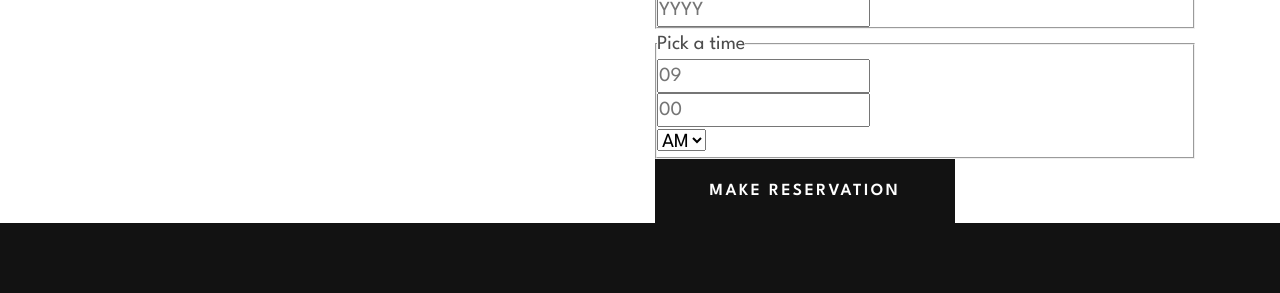
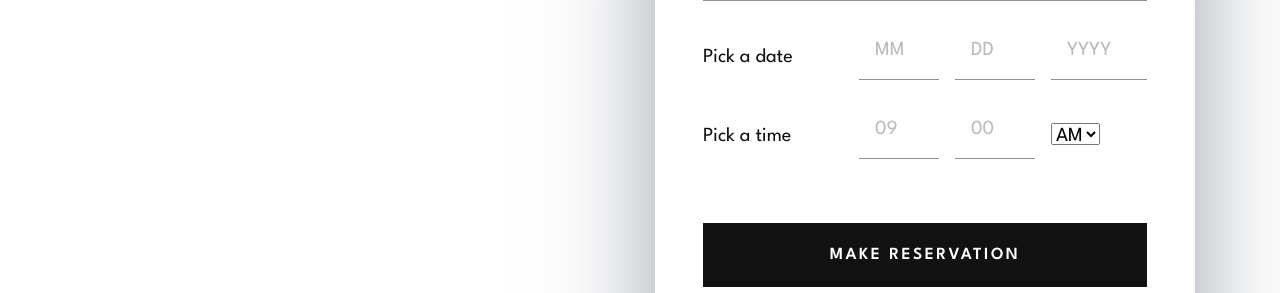
Before and after one commit to karolbanat/dine-restaurant-website, a website: page booking.html in a window 1280 px wide. Shown: the part 223-516 px from the top of the page. Drawn offline with Linux system fonts and the light colour scheme.

Commit message:
Basic form styles

```diff
--- a/booking.html
+++ b/booking.html
@@ -143,7 +143,7 @@
                             </div>
 
                             <button type="submit"
-                                    class="button button--dark">Make reservation</button>
+                                    class="button button--dark button--thin">Make reservation</button>
                         </form>
                     </div>
                 </div>
--- a/src/sass/components/_index.scss
+++ b/src/sass/components/_index.scss
@@ -3,4 +3,6 @@
 @forward './cards';
 @forward './lists';
 @forward './slide';
+@forward './form';
+@forward './form-elements';
 @forward './regions';
--- a/src/sass/components/buttons/_button.scss
+++ b/src/sass/components/buttons/_button.scss
@@ -49,4 +49,8 @@
 		--button-text-hover: var(--clr-neutral-800);
 		--button-border-clr-hover: var(--button-text-hover);
 	}
+
+	&--thin {
+		padding-inline: 1em;
+	}
 }
--- /dev/null
+++ b/src/sass/components/form-elements/_form-input.scss
@@ -0,0 +1,16 @@
+.form-input {
+	padding-block-start: 0.2rem;
+	padding-block-end: 1.4rem;
+	padding-inline: 1.6rem;
+
+	width: 100%;
+	max-width: 100%;
+
+	background: none;
+	border: none;
+	border-bottom: 1px solid hsl(0deg 0% 56%);
+
+	&::placeholder {
+		opacity: 0.5;
+	}
+}
--- /dev/null
+++ b/src/sass/components/form-elements/_index.scss
@@ -0,0 +1 @@
+@forward './form-input';
--- /dev/null
+++ b/src/sass/components/form/_index.scss
@@ -0,0 +1 @@
+@forward './reservation-form';
--- /dev/null
+++ b/src/sass/components/form/_reservation-form.scss
@@ -0,0 +1,40 @@
+@use '../../abstracts/mixins';
+
+.reservation-form {
+	/* layout */
+	display: grid;
+	gap: 3.2rem;
+
+	/* sizing */
+	padding: clamp(3.2rem, 6.25vw, 4.8rem);
+	max-width: 54rem;
+
+	/* typography */
+	font-size: var(--fz-500);
+	color: var(--clr-neutral-800);
+
+	/* appearance */
+	background-color: var(--clr-neutral-100);
+	box-shadow: 0 7.5rem 10rem hsl(219deg 21% 28% / 0.5);
+
+	fieldset {
+		display: grid;
+		grid-auto-flow: column;
+		grid-template-columns: repeat(2, 1fr) 1.2fr;
+		gap: 1.6rem;
+		border: none;
+
+		@include mixins.media-query(medium) {
+			grid-template-columns: 14rem repeat(2, 1fr) 1.2fr;
+			align-items: center;
+		}
+	}
+
+	fieldset > legend {
+		margin-block-end: 0.8rem;
+		@include mixins.media-query(medium) {
+			float: left;
+			margin-block-end: 0;
+		}
+	}
+}
```
Also changed, not shown: dist/css/main.min.css.
